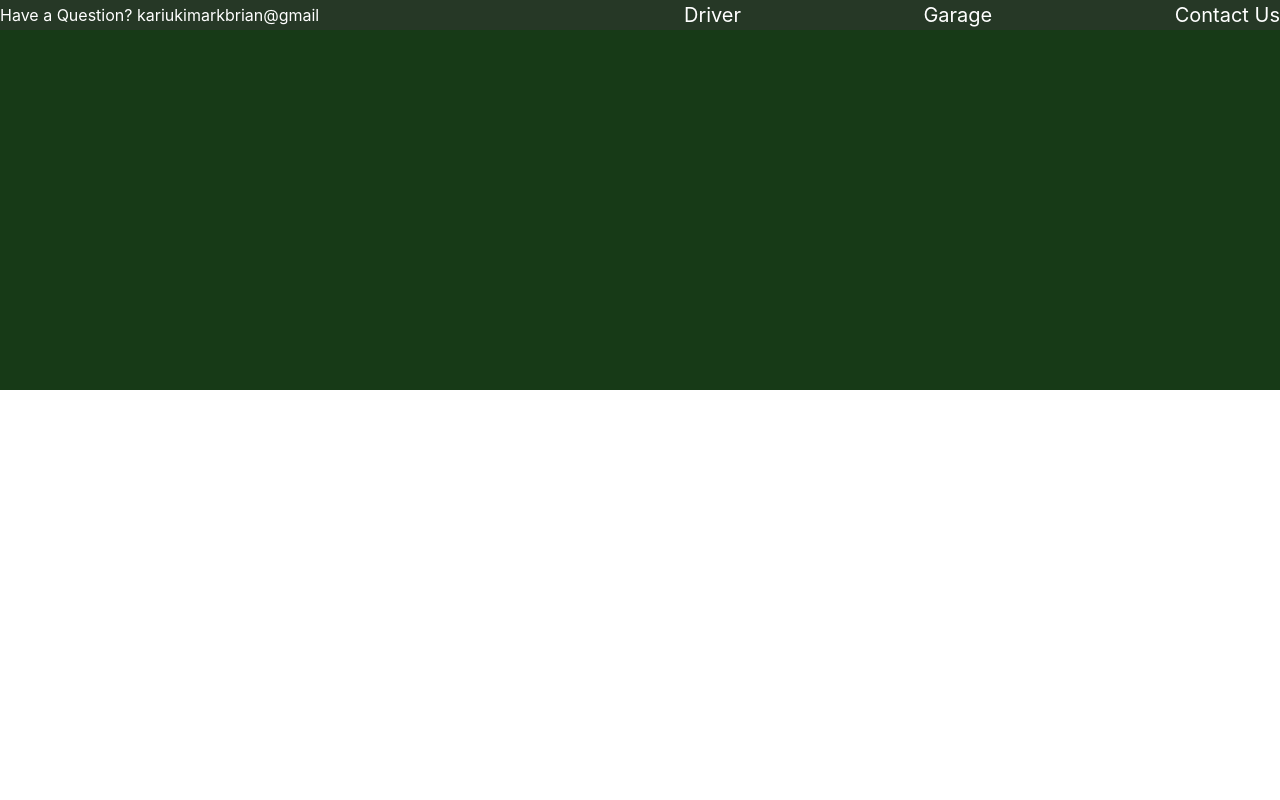
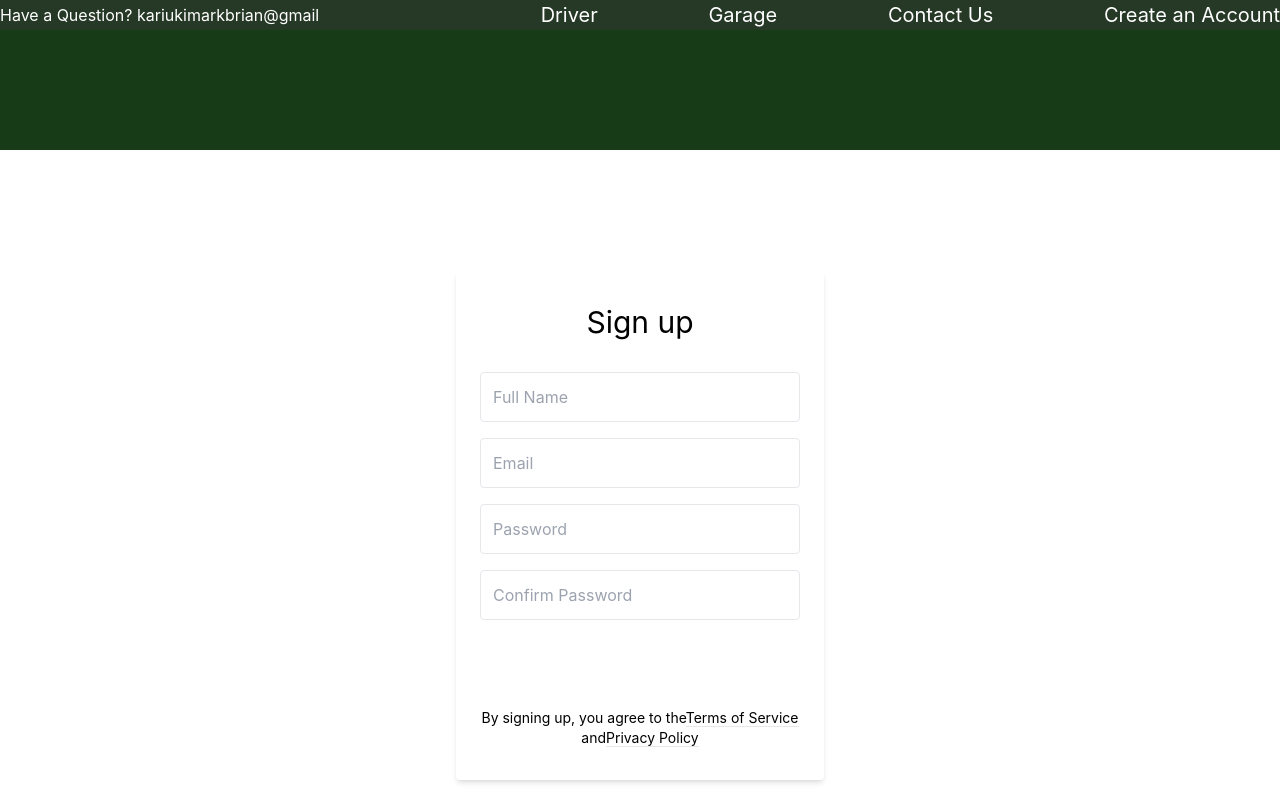
Before and after one commit to MarkBrianK/Farm-Society-Front-end, a React (Create React App) app: page /signup in a window 1280 px wide. Shown: the top 800 px of the page. Built offline with nearby package versions, Linux system fonts and the light colour scheme.

Commit message:
added login nand sign up

```diff
--- a/src/App.js
+++ b/src/App.js
@@ -1,10 +1,11 @@
-import { BrowserRouter, Route, Switch} from "react-router-dom";
-import Login from "./Components/Login";
+import { BrowserRouter, Route, Switch} from "react-router-dom"
 import Header from "./Components/Header"
 import FarmInput from './Components/ FarmInputs';
 import Farmers from "./Components/Farmer";
 import Contacts from "./Components/Contact";
 import Footer from "./Components/Footer"
+import HomePage from "./Components/HomePage"
+import SignUp from "./Components/SignUp";
 function App() {
 
   return (
@@ -14,8 +15,9 @@ function App() {
       <BrowserRouter>
       <Header />
       <Switch>
-        <Route exact path='/login'>
-        <Login />
+        <Route exact path='/'>
+          <HomePage />
+
         </Route>
         <Route exact path='/inputs'>
 
@@ -30,6 +32,9 @@ function App() {
         <Route path='/contacts'>
           <Contacts />
         </Route>
+        <Route path='/signup'>
+          <SignUp />
+        </Route>
 
 
       </Switch>
--- a/src/Components/Header.js
+++ b/src/Components/Header.js
@@ -12,6 +12,8 @@ function Header(){
                 <NavLink to = '/drivers' exact="true" style={{textDecoration : "none", color :"white", fontSize:20}}>Driver</NavLink>
                 <NavLink to = '/garages' exact="true" style={{textDecoration : "none", color :"white", fontSize:20}}>Garage</NavLink>
                 <NavLink to = '/contacts' exact="true" style={{textDecoration : "none", color :"white", fontSize:20}}>Contact Us</NavLink>
+                <NavLink to = '/signup' exact="true" style={{textDecoration : "none", color :"white", fontSize:20}}>Create an Account</NavLink>
+
                 </div>
 
             </div>
--- a/src/Components/HomePage.js
+++ b/src/Components/HomePage.js
@@ -0,0 +1,11 @@
+import Login from "./Login"
+function HomePage(){
+    return(
+        <div>
+            <Login />
+
+        </div>
+    )
+}
+
+export default HomePage
--- a/src/Components/Login.js
+++ b/src/Components/Login.js
@@ -4,7 +4,7 @@ function Login(){
 
 <div class="min-h-screen bg-gray-100 flex flex-col justify-center sm:py-12">
   <div class="p-10 xs:p-0 mx-auto md:w-full md:max-w-md">
-    <h1 class="font-bold text-center text-2xl mb-5">Your Logo</h1>
+    <h1 class="font-bold text-center text-2xl mb-5"></h1>
     <div class="bg-white shadow w-full rounded-lg divide-y divide-gray-200">
       <div class="px-5 py-7">
         <label class="font-semibold text-sm text-gray-600 pb-1 block">E-mail</label>
--- /dev/null
+++ b/src/Components/SignUp.js
@@ -0,0 +1,63 @@
+import HomePage from "./HomePage"
+import Login from "./Login"
+function SignUp(){
+    return(
+        <div>
+
+<div class="bg-grey-lighter min-h-screen flex flex-col">
+            <div class="container max-w-sm mx-auto flex-1 flex flex-col items-center justify-center px-2">
+                <div class="bg-white px-6 py-8 rounded shadow-md text-black w-full">
+                    <h1 class="mb-8 text-3xl text-center">Sign up</h1>
+                    <input
+                        type="text"
+                        class="block border border-grey-light w-full p-3 rounded mb-4"
+                        name="fullname"
+                        placeholder="Full Name" />
+
+                    <input
+                        type="text"
+                        class="block border border-grey-light w-full p-3 rounded mb-4"
+                        name="email"
+                        placeholder="Email" />
+
+                    <input
+                        type="password"
+                        class="block border border-grey-light w-full p-3 rounded mb-4"
+                        name="password"
+                        placeholder="Password" />
+                    <input
+                        type="password"
+                        class="block border border-grey-light w-full p-3 rounded mb-4"
+                        name="confirm_password"
+                        placeholder="Confirm Password" />
+
+                    <button
+                        type="submit"
+                        class="w-full text-center py-3 rounded bg-green text-white hover:bg-green-dark focus:outline-none my-1"
+                    >Create Account</button>
+
+                    <div class="text-center text-sm text-grey-dark mt-4">
+                        By signing up, you agree to the
+                        <a class="no-underline border-b border-grey-dark text-grey-dark" href="#">
+                            Terms of Service
+                        </a> and
+                        <a class="no-underline border-b border-grey-dark text-grey-dark" href="#">
+                            Privacy Policy
+                        </a>
+                    </div>
+                </div>
+
+                <div class="text-grey-dark mt-6">
+                    Already have an account?
+                    <a class="no-underline border-b border-blue text-blue" href={<HomePage/>}>
+                        Log in
+                    </a>.
+                </div>
+            </div>
+        </div>
+        </div>
+    )
+
+}
+
+export default SignUp
```
